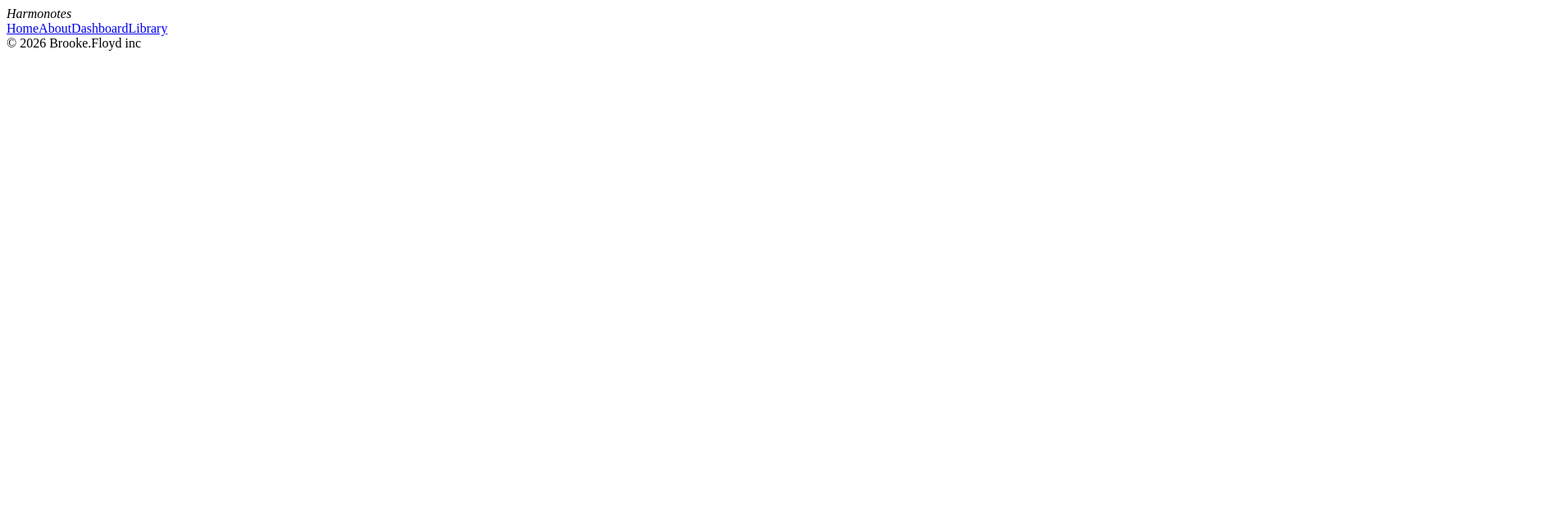
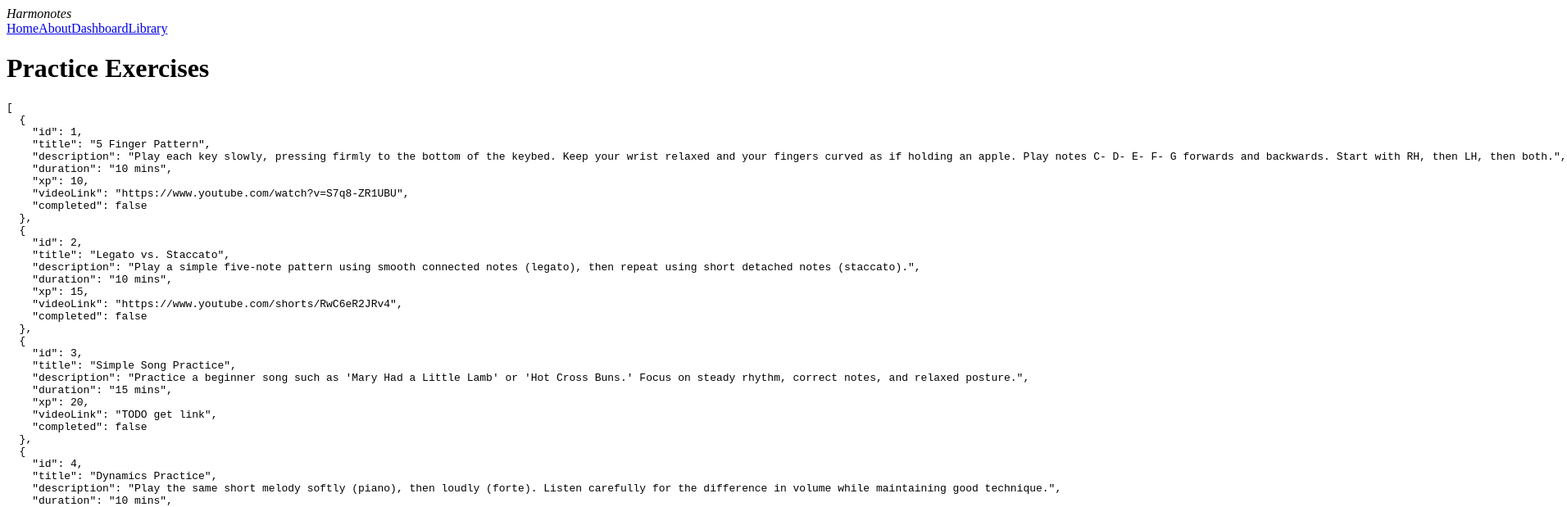
Before and after one commit to BrookeFloyd10/Harmonotes-BrookeF, a React (Vite) app in the folder harmonotes/: page /dashboard in a window 1280 px wide. Shown: the top 619 px of the page at 82% size, 1912 px wide, since content can reach past the window. Built offline with nearby package versions, Linux system fonts and the light colour scheme.

Commit message:
added conditional rendering for  loading messages. verified that the local fetch worked with  json.stringify

```diff
--- a/harmonotes/src/pages/Dashboard.jsx
+++ b/harmonotes/src/pages/Dashboard.jsx
@@ -26,8 +26,18 @@ function Dashboard() {
 
        fetchPracticeData()
    }, []);
+
+
+
+    if (isLoading) return <p>Loading...</p>;
+    if (error) return <p>Error loading: {error}</p>;
+    return (
+       <div>
+           <h1>Practice Exercises</h1>
+       <pre>{JSON.stringify(practiceData, null, 2)}</pre>
+       </div>
+    );
 }
 
 
-
 export default Dashboard;
```
